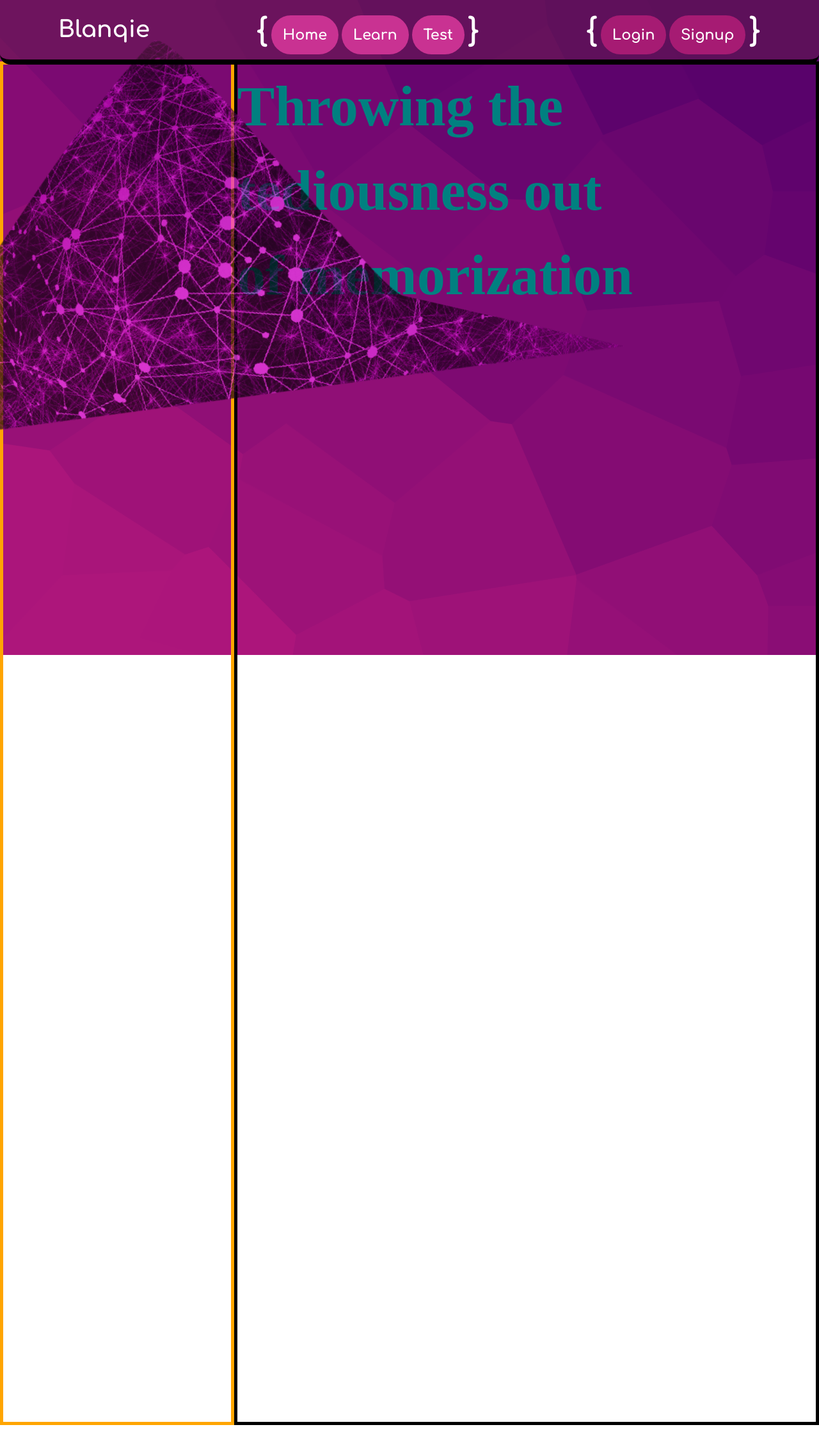
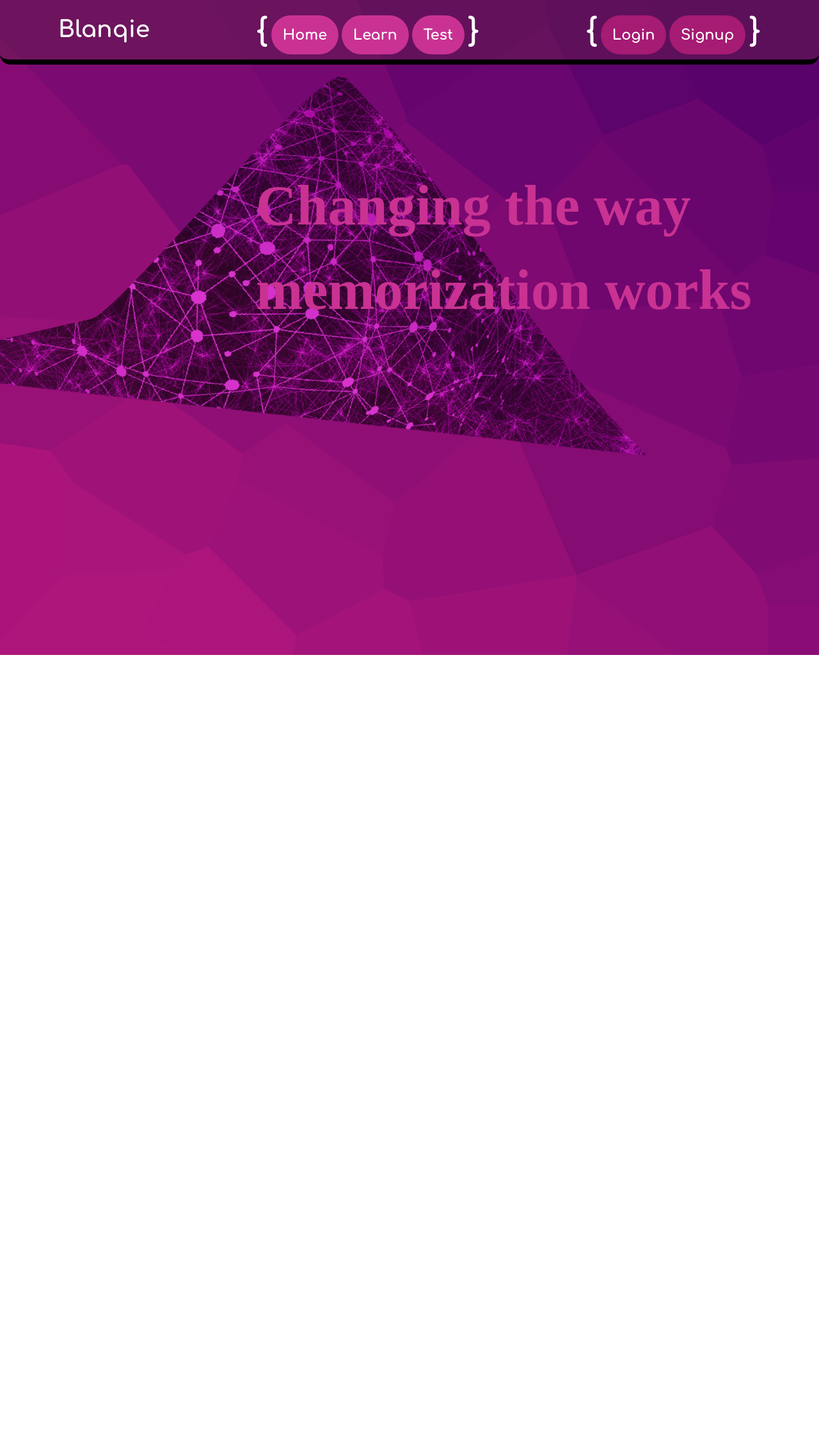
Before and after one commit to matthewchen-dev/RecessHackathon, a Django app: page / in a window 1280 px wide. Shown: the top 2267 px of the page at 64% size. Run offline with Django 3.2, Linux system fonts and the light colour scheme; some libraries are stand-ins or nearby versions.

Commit message:
finished landing page

```diff
--- a/blanqie/idc/templates/idc/home.html
+++ b/blanqie/idc/templates/idc/home.html
@@ -8,18 +8,28 @@
 
 {% block content %}
     <!-- <img src="{% static 'css/images/landingpag1.png' %}" alt="" id="bg"> -->
-    <div id="home">
+    <div id="wrapper">
         <div id="landing-text">
+            <div id="large-text">
+                <h1 class="large-text-heading one">Changing the way<br> memorization works</h1>
+            </div>
             <div id="landing-pic">
                 <img src="{% static 'css/images/left.png' %}" alt="nothng" id="left">
             </div>
-            <div id="large-text">
-                <h1 class="large-text-heading">Throwing the<br></h1>
-                <h1 class="large-text-heading">tediousness out<br></h1>
-                <h1 class="large-text-heading">of memorization</h1>
-                <!-- <h1 id="large-text-heading">Saving Time...</h1>
-                <h1 id="large-text-heading">Digitalizing...</h1> -->
+        </div>
+        <div id="testimonials">
+            <div id="productpic">
+                <img src="{% static 'css/images/note.png' %}" alt="image" id="covertestimonials">
             </div>
+            <div id="producttext">
+                <h2>Take your notes. <br> Upload them onto the dialog. <br>Recieve notes with keywords blanked. <br> Fill it in to learn! </h2>
+            </div>
+        </div>
+        <div id="product">
+            <img src="{% static 'css/images/section2home.png' %}" alt="image" id="covertestimonials">
+            <div class="ttext"><h1>hi</h1></div>
+            <div class="ttext"><h1>hi</h1></div>
+            <div class="ttext"><h1>hi</h1></div>
         </div>
     </div>
 {% endblock %}
--- a/blanqie/static/css/home.css
+++ b/blanqie/static/css/home.css
@@ -1,45 +1,105 @@
-#home {
+#wrapper {
     display: flex;
     flex-flow: column nowrap;
-    /* border: 5px solid green; */
-    height: 82vh;
+}
+
+#landing-text {
+    display: flex;
+    flex-flow: row nowrap;
+    /* border: 5px solid blue; */
+    height: 85vh;
     width: 100vw;
-    position: absolute;
+}
+
+#landing-pic {
+    /* border: 5px solid black;   */
+    width: 50%;
+    z-index: 1;
+    /* height: 100%;  */
 }
 
 #left {
-    width: 90%;
-    height: auto;
-    transform: rotate(13deg) translate(-11em, 3em);
+    width: 120%;
+    transform: rotate(-13deg) translate(-3em, 10em) scaleX(-1.5) scaleY(1.4);
     opacity: 0.7;
-}
-
-#landing-text {
-    display: grid;
-    grid-template-columns: 1fr 2.5fr;
-    /* border: 5px solid blue; */
-    height: 100%;
+    position: relative;
+    margin: 0;
 }
 
 #large-text {
-    border: 5px solid black;
-    /* font-size: 3.5em; */
-    /* justify-self: center;
-    text-align: center;
-    align-self: center;
-    margin-right: 2em; */
-    /* margin-bottom: 3em; */
-    /* clip-path: polygon(0 0, 100% 0, 100% 100%, 0 00%); */
-}
-
-#landing-pic {
-    border: 5px solid orange;
-
+    /* border: 5px solid black;   */
+    width: 75%;
+    height: fit-content;
+    margin: 10em 20em 3em 25em;
+    position: absolute;
+    z-index: 2;
 }
 
 .large-text-heading {
     display: inline;
-    color: teal;
+    color: #c93292;
     font-size: 5.5em;
     line-height: 1.5em;
+    align-self: center;
+    /* margin: 5em 3em 5em 3em; */
 }
+
+#testimonials {
+    display: flex;
+    flex-flow: row nowrap;
+    height: 100vh;
+    /* width: 100vw; */
+    scroll-snap-align: center;
+    /* margin-top: 3em; */
+    place-content: center center;
+}
+
+#productpic {
+    width: 40%;
+    margin: 3em 0em 0em 7em;
+    /* transform: scale(1); */
+    place-self: center center;
+}
+
+#producttext {
+    width: 60%;
+    margin-top: 3em;
+    font-size: 1.5em;
+    text-align: center;
+    place-self: center;
+    line-height: 3em;
+    color: beige;
+
+}
+
+#product {
+    display: flex;
+    flex-flow: column wrap;
+    height: 100vh;
+    /* width: 100vw; */
+    background-color: rgb(255, 255, 255, 0.7);
+    scroll-snap-align: center;
+
+}
+
+
+
+/* width */
+::-webkit-scrollbar {
+    width: 0.8em;
+}
+
+  /* Track */
+::-webkit-scrollbar-track {
+    background: #f1f1f1;
+}
+
+  /* Handle */
+::-webkit-scrollbar-thumb {
+    background: #888;
+}
+
+  /* Handle on hover */
+::-webkit-scrollbar-thumb:hover {
+    background: #555;
+}
--- a/blanqie/static/css/main.css
+++ b/blanqie/static/css/main.css
@@ -22,8 +22,9 @@
 #container {
     width: 100vw;
     height: 100vh;
-    position: relative;
-    /* overflow: hidden; */
+    overflow-y: scroll;
+    overflow-x: hidden;
+    scroll-snap-type: proximity;
 }
 
 #navbar {
@@ -104,7 +105,7 @@
     position: relative;
 }
 
-img {
+#bg {
     width: 100%;
     height: auto;
     position: fixed;
```
Also changed, not shown: blanqie/static/css/images/note.png (added), blanqie/static/css/images/section2home.png (added).
